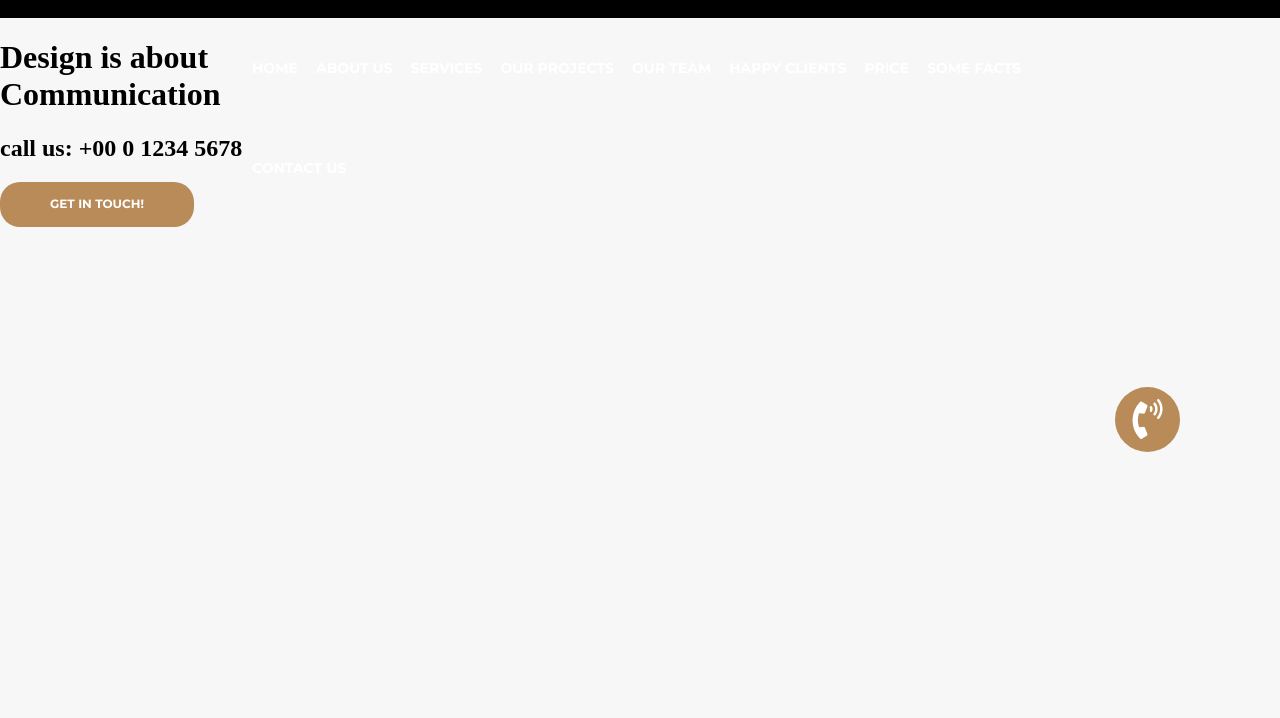
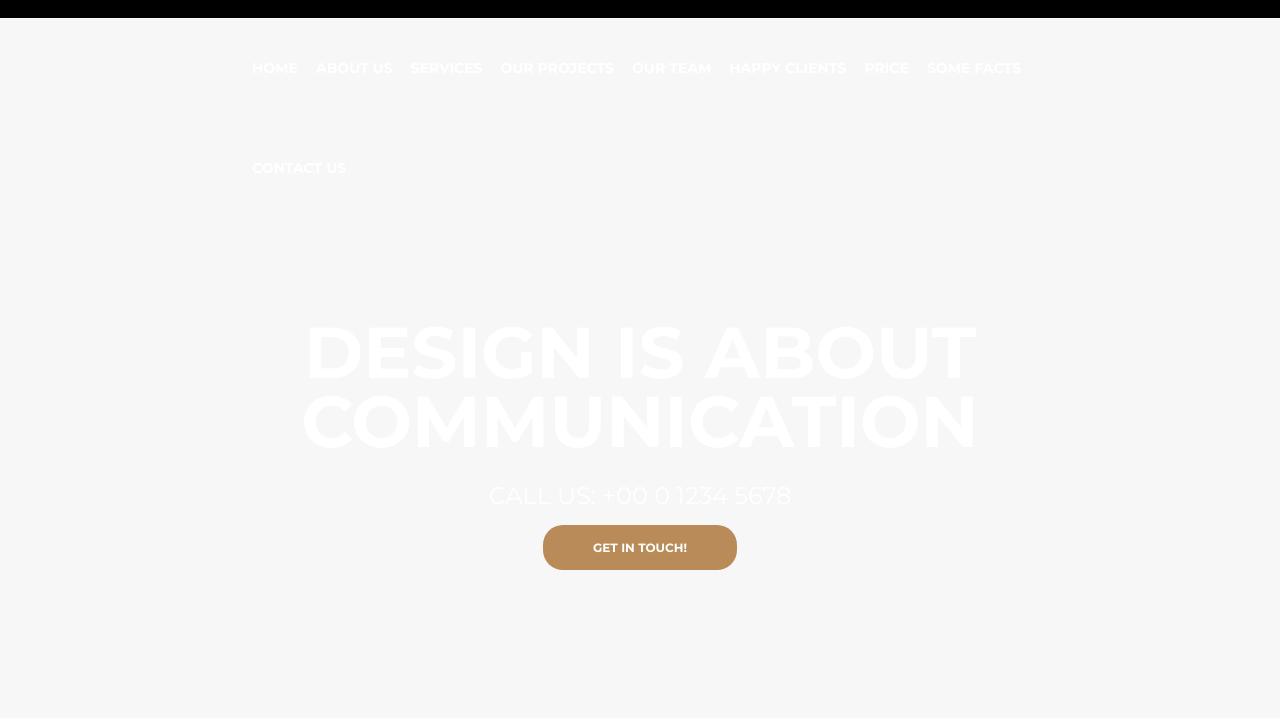
Before and after one commit to MichBrusilo/landing_page_awax, a website: page index.html in a window 1280 px wide. Shown: the part 82-800 px from the top of the page. Drawn offline with Linux system fonts and the light colour scheme.

Commit message:
Fix bugs

```diff
--- a/css/style.css
+++ b/css/style.css
@@ -194,13 +194,13 @@ nav a:hover {
   border-bottom: 5px solid #b88b58;
 }
 
-.jumbotron {
+.headerimage {
   display: block;
   text-align: center;
   margin-top: 300px;
 }
 
-.jumbotron h1 {
+.headerimage h1 {
   height: 121px;
   color: #ffffff;
   font-family: "Montserrat", sans-serif;
@@ -210,7 +210,7 @@ nav a:hover {
   text-transform: uppercase;
 }
 
-.jumbotron h2 {
+.headerimage h2 {
   height: 18px;
   color: #ffffff;
   font-family: "Montserrat", sans-serif;
--- a/index.html
+++ b/index.html
@@ -13,7 +13,7 @@
 	<header>
 			<div class="navbar">
 				<div class="logo">
-					<a href="#"><img src='images/logo.png' alt='logo'></a>
+					<a href="#"><img src='images/Logo.png' alt='logo'></a>
 				</div>
 				<nav>
 					<ul>
```
